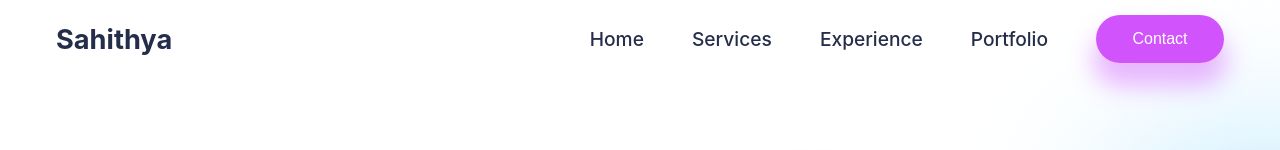
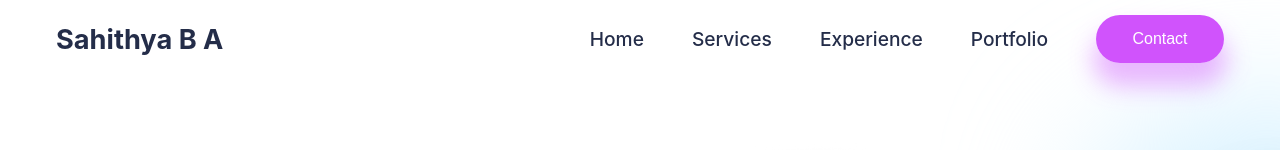
Before and after one commit to sahithyaba/Portfolio, a React (Create React App) app: page / in a window 1280 px wide. Shown: the top 150 px of the page. Built offline with nearby package versions, Linux system fonts and the light colour scheme.

Commit message:
NavBar Edited

```diff
--- a/src/components/NavBar/NavBar.jsx
+++ b/src/components/NavBar/NavBar.jsx
@@ -6,7 +6,7 @@ const NavBar = () => {
         <div className='n-wrappper' id="NavBar">
             {/* left :: start*/}
             <div className="n-left">
-                <div className='n-name'>Sahithya</div>
+                <div className='n-name'>Sahithya B A</div>
             </div>
             {/* left :: end */}
             {/* right :: start */}
```
